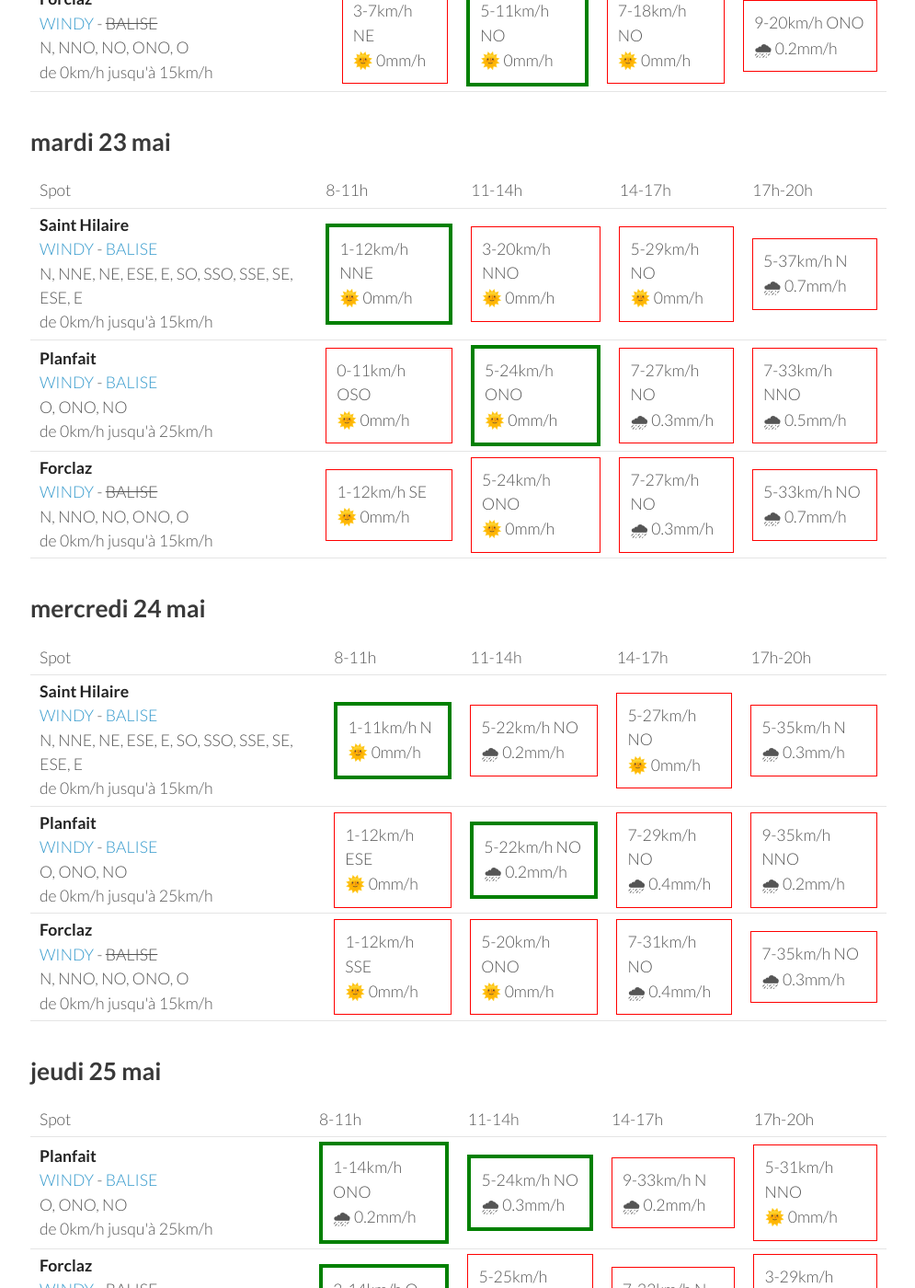
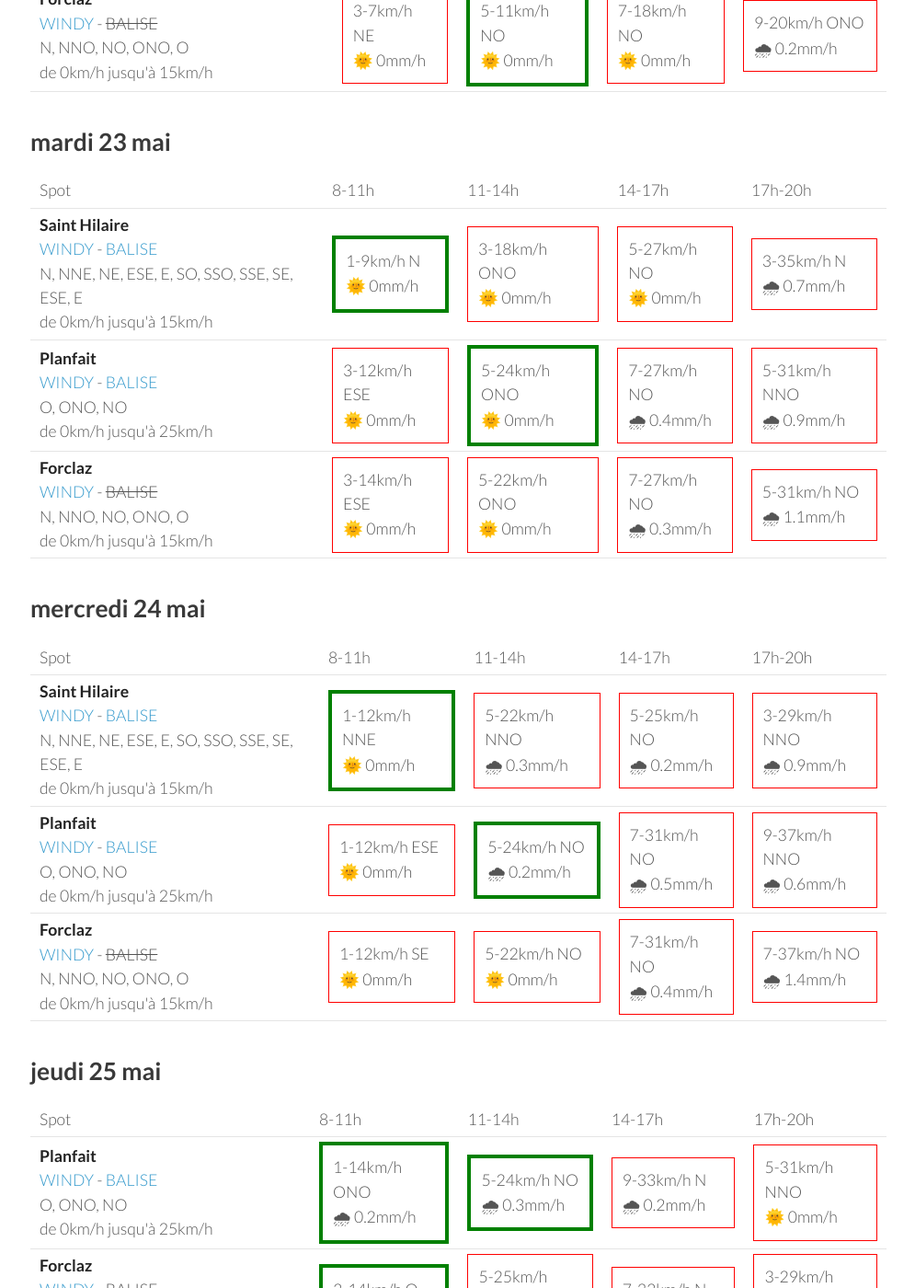
Before and after one commit to parapente-dans-le-nord/parapente-dans-le-nord.github.io, a Jekyll site: the page built from alpes_nord.markdown, in a window 1280 px wide and 1400 px high, scrolled down 1159 px. Shown: the whole window at 92% size, without its empty margins (25-1020 px from the left). Built offline with Jekyll 4.4.1, drawn with Linux system fonts in a browser that asks for light colours; some of the changed text lies outside the part shown.

Commit message:
update index.markdown

```diff
--- a/alpes_nord.markdown
+++ b/alpes_nord.markdown
@@ -113,30 +113,30 @@ page mise à jour le dimanche 21 mai 13:26
 <tr>
         <td><strong>Saint Hilaire</strong><br><a href="https://windy.com/45.307/5.888?45.087,5.889,9,m:eUFagkX">WINDY</a> - <span class=""><a href="http://www.balisemeteo.com/balise.php?idBalise=61">BALISE</a> </span><br> <span class="vent-favorable">N, NNE, NE, ESE, E, SO, SSO, SSE, SE, ESE, E</span><br><span class="force-vent">de 0km/h jusqu'à 15km/h</span> </td>
 
-            <td><div class="flyable"><p>1-12km/h NNE</p><p>🌞 0mm/h</p></div></td>
-            <td><div class="not-flyable"><p>3-20km/h NNO</p><p>🌞 0mm/h</p></div></td>
-            <td><div class="not-flyable"><p>5-29km/h NO</p><p>🌞 0mm/h</p></div></td>
-            <td><div class="not-flyable"><p>5-37km/h N</p><p>🌧 0.7mm/h</p></div></td>
+            <td><div class="flyable"><p>1-9km/h N</p><p>🌞 0mm/h</p></div></td>
+            <td><div class="not-flyable"><p>3-18km/h ONO</p><p>🌞 0mm/h</p></div></td>
+            <td><div class="not-flyable"><p>5-27km/h NO</p><p>🌞 0mm/h</p></div></td>
+            <td><div class="not-flyable"><p>3-35km/h N</p><p>🌧 0.7mm/h</p></div></td>
 
 
     </tr>
 <tr>
         <td><strong>Planfait</strong><br><a href="https://windy.com/45.853/6.223?45.415,6.223,8">WINDY</a> - <span class=""><a href="https://www.openwindmap.org/PP496">BALISE</a> </span><br> <span class="vent-favorable">O, ONO, NO</span><br><span class="force-vent">de 0km/h jusqu'à 25km/h</span> </td>
 
-            <td><div class="not-flyable"><p>0-11km/h OSO</p><p>🌞 0mm/h</p></div></td>
+            <td><div class="not-flyable"><p>3-12km/h ESE</p><p>🌞 0mm/h</p></div></td>
             <td><div class="flyable"><p>5-24km/h ONO</p><p>🌞 0mm/h</p></div></td>
-            <td><div class="not-flyable"><p>7-27km/h NO</p><p>🌧 0.3mm/h</p></div></td>
-            <td><div class="not-flyable"><p>7-33km/h NNO</p><p>🌧 0.5mm/h</p></div></td>
+            <td><div class="not-flyable"><p>7-27km/h NO</p><p>🌧 0.4mm/h</p></div></td>
+            <td><div class="not-flyable"><p>5-31km/h NNO</p><p>🌧 0.9mm/h</p></div></td>
 
 
     </tr>
 <tr>
         <td><strong>Forclaz</strong><br><a href="https://windy.com/45.814/6.247?45.375,6.246,8,m:eVwaglz">WINDY</a> - <span class="no-balise"> BALISE </span><br> <span class="vent-favorable">N, NNO, NO, ONO, O</span><br><span class="force-vent">de 0km/h jusqu'à 15km/h</span> </td>
 
-            <td><div class="not-flyable"><p>1-12km/h SE</p><p>🌞 0mm/h</p></div></td>
-            <td><div class="not-flyable"><p>5-24km/h ONO</p><p>🌞 0mm/h</p></div></td>
+            <td><div class="not-flyable"><p>3-14km/h ESE</p><p>🌞 0mm/h</p></div></td>
+            <td><div class="not-flyable"><p>5-22km/h ONO</p><p>🌞 0mm/h</p></div></td>
             <td><div class="not-flyable"><p>7-27km/h NO</p><p>🌧 0.3mm/h</p></div></td>
-            <td><div class="not-flyable"><p>5-33km/h NO</p><p>🌧 0.7mm/h</p></div></td>
+            <td><div class="not-flyable"><p>5-31km/h NO</p><p>🌧 1.1mm/h</p></div></td>
 
 
     </tr>
@@ -159,10 +159,10 @@ page mise à jour le dimanche 21 mai 13:26
 <tr>
         <td><strong>Saint Hilaire</strong><br><a href="https://windy.com/45.307/5.888?45.087,5.889,9,m:eUFagkX">WINDY</a> - <span class=""><a href="http://www.balisemeteo.com/balise.php?idBalise=61">BALISE</a> </span><br> <span class="vent-favorable">N, NNE, NE, ESE, E, SO, SSO, SSE, SE, ESE, E</span><br><span class="force-vent">de 0km/h jusqu'à 15km/h</span> </td>
 
-            <td><div class="flyable"><p>1-11km/h N</p><p>🌞 0mm/h</p></div></td>
-            <td><div class="not-flyable"><p>5-22km/h NO</p><p>🌧 0.2mm/h</p></div></td>
-            <td><div class="not-flyable"><p>5-27km/h NO</p><p>🌞 0mm/h</p></div></td>
-            <td><div class="not-flyable"><p>5-35km/h N</p><p>🌧 0.3mm/h</p></div></td>
+            <td><div class="flyable"><p>1-12km/h NNE</p><p>🌞 0mm/h</p></div></td>
+            <td><div class="not-flyable"><p>5-22km/h NNO</p><p>🌧 0.3mm/h</p></div></td>
+            <td><div class="not-flyable"><p>5-25km/h NO</p><p>🌧 0.2mm/h</p></div></td>
+            <td><div class="not-flyable"><p>3-29km/h NNO</p><p>🌧 0.9mm/h</p></div></td>
 
 
     </tr>
@@ -170,19 +170,19 @@ page mise à jour le dimanche 21 mai 13:26
         <td><strong>Planfait</strong><br><a href="https://windy.com/45.853/6.223?45.415,6.223,8">WINDY</a> - <span class=""><a href="https://www.openwindmap.org/PP496">BALISE</a> </span><br> <span class="vent-favorable">O, ONO, NO</span><br><span class="force-vent">de 0km/h jusqu'à 25km/h</span> </td>
 
             <td><div class="not-flyable"><p>1-12km/h ESE</p><p>🌞 0mm/h</p></div></td>
-            <td><div class="flyable"><p>5-22km/h NO</p><p>🌧 0.2mm/h</p></div></td>
-            <td><div class="not-flyable"><p>7-29km/h NO</p><p>🌧 0.4mm/h</p></div></td>
-            <td><div class="not-flyable"><p>9-35km/h NNO</p><p>🌧 0.2mm/h</p></div></td>
+            <td><div class="flyable"><p>5-24km/h NO</p><p>🌧 0.2mm/h</p></div></td>
+            <td><div class="not-flyable"><p>7-31km/h NO</p><p>🌧 0.5mm/h</p></div></td>
+            <td><div class="not-flyable"><p>9-37km/h NNO</p><p>🌧 0.6mm/h</p></div></td>
 
 
     </tr>
 <tr>
         <td><strong>Forclaz</strong><br><a href="https://windy.com/45.814/6.247?45.375,6.246,8,m:eVwaglz">WINDY</a> - <span class="no-balise"> BALISE </span><br> <span class="vent-favorable">N, NNO, NO, ONO, O</span><br><span class="force-vent">de 0km/h jusqu'à 15km/h</span> </td>
 
-            <td><div class="not-flyable"><p>1-12km/h SSE</p><p>🌞 0mm/h</p></div></td>
-            <td><div class="not-flyable"><p>5-20km/h ONO</p><p>🌞 0mm/h</p></div></td>
+            <td><div class="not-flyable"><p>1-12km/h SE</p><p>🌞 0mm/h</p></div></td>
+            <td><div class="not-flyable"><p>5-22km/h NO</p><p>🌞 0mm/h</p></div></td>
             <td><div class="not-flyable"><p>7-31km/h NO</p><p>🌧 0.4mm/h</p></div></td>
-            <td><div class="not-flyable"><p>7-35km/h NO</p><p>🌧 0.3mm/h</p></div></td>
+            <td><div class="not-flyable"><p>7-37km/h NO</p><p>🌧 1.4mm/h</p></div></td>
 
 
     </tr>
```
Also changed, not shown: other parts of alpes_nord.markdown (+1 -1 lines).
